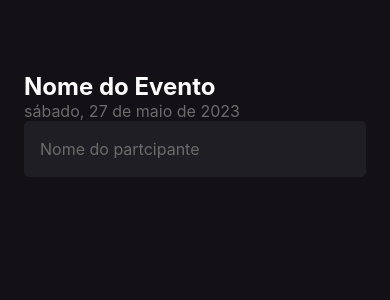
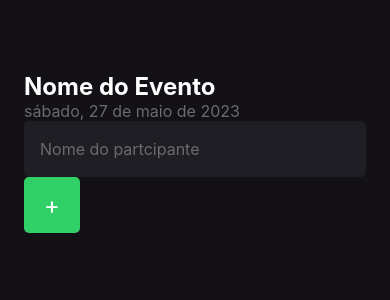
Before and after one commit to KamilaMattos/React-Native-Lista-de-Presenca, a React Native app: screen / in a window 390 px wide. Shown: the top 300 px of the page. Built offline with nearby package versions, Linux system fonts and the light colour scheme.

Commit message:
feature: added add participant button

```diff
--- a/src/screens/Home/index.tsx
+++ b/src/screens/Home/index.tsx
@@ -1,22 +1,31 @@
 import moment from "moment"
 require("moment/locale/pt-br")
 
-import { Text, View, TextInput } from "react-native"
+import { Text, View, TextInput, TouchableOpacity } from "react-native"
 import { styles } from "./styles"
 
 export function Home() {
   const dateNow = moment()
   const formatDate = dateNow.format("dddd, DD [de] MMMM [de] YYYY")
 
+  function handleAddParticipant() {
+    console.log("Add new participant")
+  }
+
   return (
     <View style={styles.container}>
       <Text style={styles.eventName}>Nome do Evento</Text>
       <Text style={styles.eventDate}>{formatDate}</Text>
+
       <TextInput
         style={styles.input}
         placeholder='Nome do partcipante'
         placeholderTextColor='#6b6b6b'
       />
+
+      <TouchableOpacity style={styles.button} onPress={handleAddParticipant}>
+        <Text style={styles.buttonText}>+</Text>
+      </TouchableOpacity>
     </View>
   )
 }
--- a/src/screens/Home/styles.ts
+++ b/src/screens/Home/styles.ts
@@ -24,4 +24,16 @@
     padding: 16,
     fontSize: 16,
   },
+  buttonText: {
+    color: "#fff",
+    fontSize: 24,
+  },
+  button: {
+    width: 56,
+    height: 56,
+    borderRadius: 5,
+    backgroundColor: "#31cf67",
+    alignItems: "center",
+    justifyContent: "center",
+  },
 })
```
